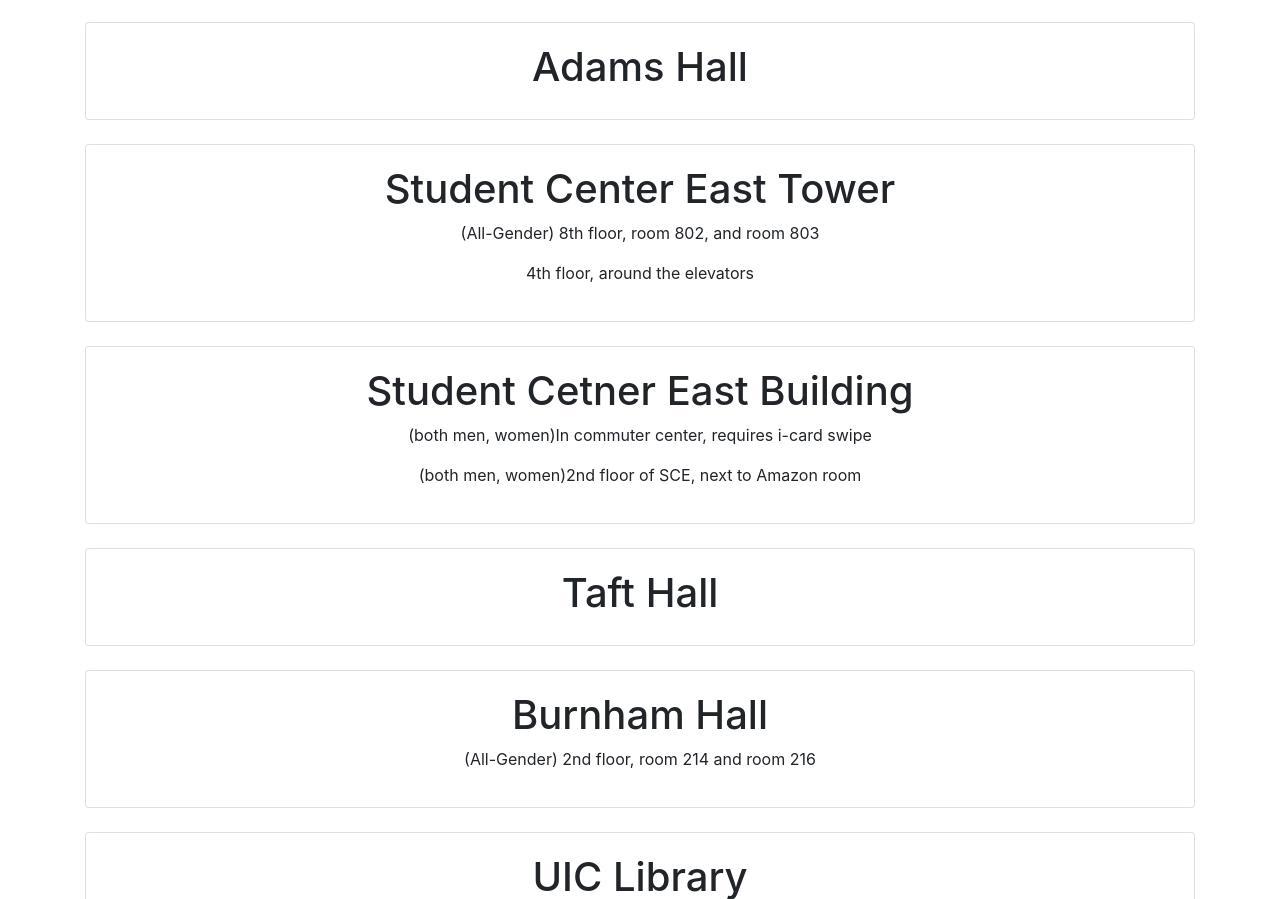
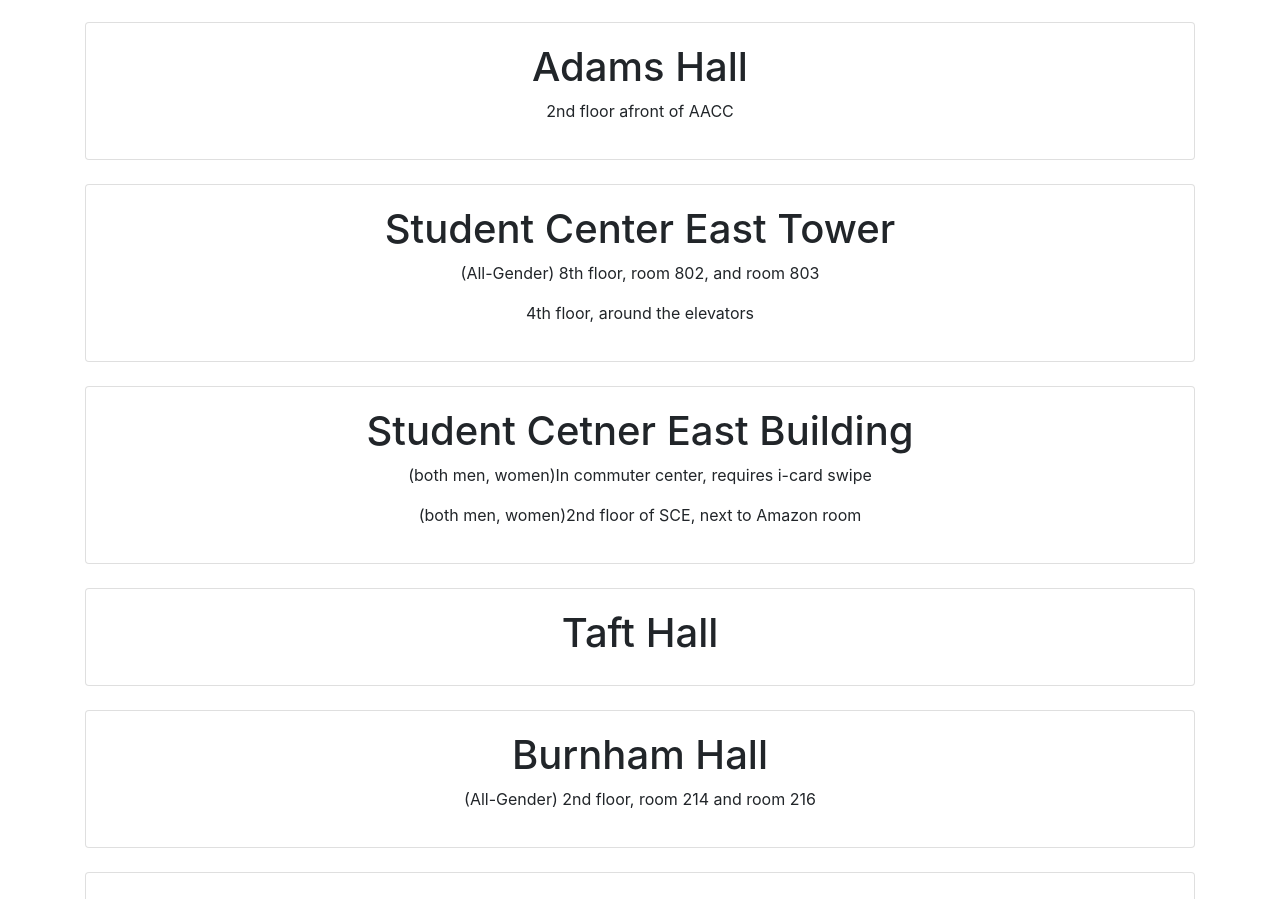
Before and after one commit to Abraham-Moraes-Arroyo/restroomv2, a plain HTML site: page index.html in a window 1280 px wide. Shown: the part 1750-2649 px from the top of the page. Drawn offline with nearby package versions, Linux system fonts and the light colour scheme; some packages are replaced by stand-ins of ours.

Commit message:
Updated Adams Hall

```diff
--- a/index.html
+++ b/index.html
@@ -161,6 +161,7 @@ projects.  -->
             <div class="card">
                 <div class="card-body">
                     <h1>Adams Hall</h1>
+                    <p>2nd floor afront of AACC</p>
                 </div>
               </div>
             <br>
```
